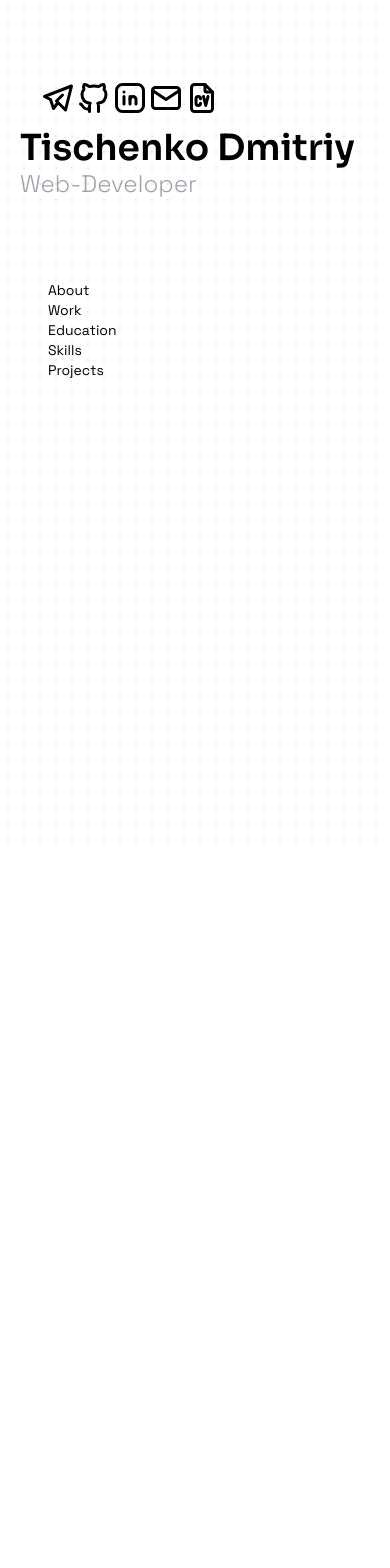
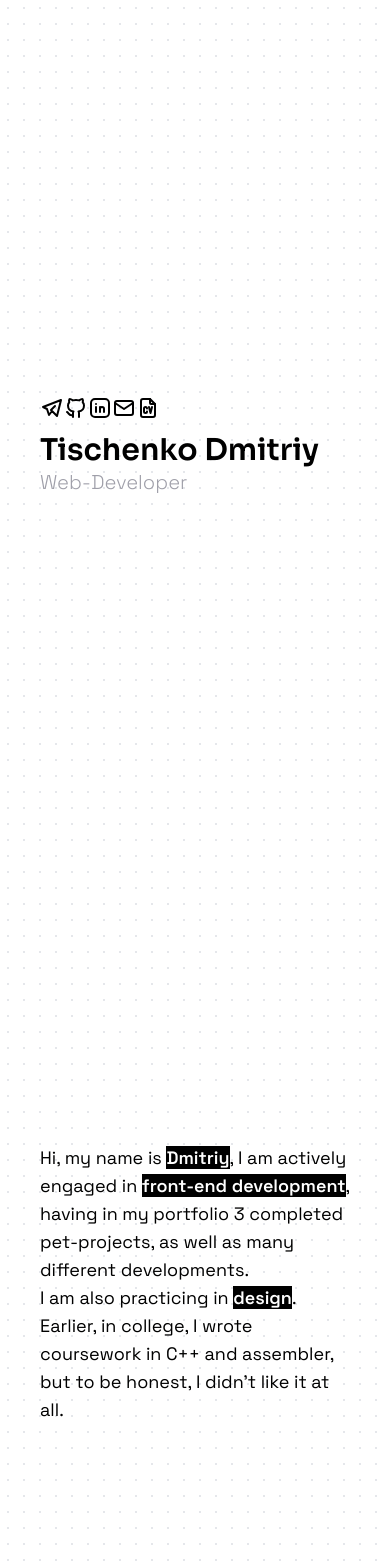
Before and after one commit to Mercelory/portfolio-2.0, a React (Vite) app: page / in a window 390 px wide. Shown: the top 1568 px of the page. Before the commit the page ends 844 px from the top, so only its background shows below. Built offline with nearby package versions, Linux system fonts and the light colour scheme.

Commit message:
responsive for mobile

```diff
--- a/src/App.jsx
+++ b/src/App.jsx
@@ -10,13 +10,13 @@ import About from "./components/About"
 function App() {
   return <>
   <div class="h-full">
-          <div className="grid grid-cols-[600px_1fr] absolute h-screen overflow-hidden w-full bg-[radial-gradient(#e5e7eb_1px,transparent_1px)] [background-size:16px_16px]">
-      <aside className="sticky top-0 h-screen">
+          <div className=" grid gap-20 wrap overflow-y-auto bg-[radial-gradient(#e5e7eb_1px,transparent_1px)] [background-size:16px_16px] md:grid-cols-[300px_1fr] xs:grid-cols-[350px]">
+      <aside className="md:sticky md:top-0 h-screen overflow-y-auto md:block xs:flex xs:justify-center xs:items-center">
       <Main />
       <Navbar />
       </aside>
-      <main className="overflow-y-auto h-screen relative">
-      <section className="mx-auto max-w-[800px]">
+      <main className="md:overflow-y-auto h-screen w-full">
+      <section className="mx-auto max-w-[600px]">
           <h1 className=""> <About /></h1>
         </section>
         <section className="mt-30">
--- a/src/components/About.jsx
+++ b/src/components/About.jsx
@@ -1,10 +1,10 @@
 const About = () => {
   return (
-         <section id = 'About' className="mt-15 relative ml-10 h-[600px] flex justify-center items-center">
-         <p class = 'text-lg'>Hi, my name is <span className="font-semibold">Dmitriy</span>, I am actively engaged in front-end development,
+         <section id = 'About' className="mt-15 relative ml-10 h-[600px] flex justify-center items-center max-w-150">
+         <p class = 'text-lg '>Hi, my name is <span className="font-semibold bg-black text-white">Dmitriy</span>, I am actively engaged in <span className="font-semibold bg-black text-white">front-end development</span>,
          having in my portfolio 3 completed pet-projects,
          as well as many different developments.
-<br className=""/>I am also practicing in design. <br />Earlier, in college, I wrote coursework in C++ and assembler, but to be honest, I didn't like it at all.
+<br className=""/>I am also practicing in <span className="font-semibold bg-black text-white">design</span>. <br />Earlier, in college, I wrote coursework in C++ and assembler, but to be honest, I didn't like it at all.
 
 </p>
         </section>
--- a/src/components/Education.jsx
+++ b/src/components/Education.jsx
@@ -1,8 +1,8 @@
 const Education = () => {
   return (
     <section id = 'Education' className="">
-      <div class="flex justify-center items-center relative h-[600px]">
-        <div className="">
+      <div class="flex justify-center items-center relative h-[600px] max-w-150 mx-auto">
+        <div className="ml-5">
       <span className="text-zinc-300 text-lg">2023</span>
       <div className="relative w-0.5 bg-black h-40 flex justify-center ml-5">
         <div className="absolute top-0 w-5 h-5 bg-white border-2 border-black  rounded-full"></div>
@@ -10,7 +10,7 @@ const Education = () => {
       </div>
       <span className="text-zinc-300 text-lg">2017</span>
     </div>
-    <div className="ml-15">
+    <div className="ml-15 w-150">
             <h1 className="font-semibold text-3xl xs:text-3xl">Computer Engineering (Bachelor's Degree)</h1>
             <h2 className="font-light text-zinc-400 xs:text-lg">KKNAU (Kryvyi Rih College of the National Aviation University)</h2>
             </div>
--- a/src/components/Main.jsx
+++ b/src/components/Main.jsx
@@ -2,17 +2,17 @@ import { TbBrandTelegram, TbBrandGithub, TbBrandLinkedin, TbMail, TbFileCv } fro
 
 const Main = () => {
   return (
-    <section class = 'mb-20'>
-    <div className="">
-    <ul class = 'flex justify-between items-center w-40 m-10 mb-3 mt-20'>
-      <li className="hover:text-zinc-300 hover:transition-transform duration-500 text-4xl md:text-2xl"><a href = '#'><TbBrandTelegram /></a></li>
-      <li className="hover:text-zinc-300 hover:transition-transform duration-500 text-4xl md:text-2xl"><a href = '#'> <TbBrandGithub /></a> </li>
-      <li className="hover:text-zinc-300 hover:transition-transform duration-500 text-4xl md:text-2xl"><a href = '#'> <TbBrandLinkedin /></a> </li>
-      <li className="hover:text-zinc-300 hover:transition-transform duration-500 text-4xl md:text-2xl"><a href = '#'><TbMail /></a> </li>
-      <li className="hover:text-zinc-300 hover:transition-transform duration-500 text-4xl md:text-2xl"><a href = '#'><TbFileCv /></a> </li>
+    <section class = 'md:mb-20 xs:mb-3 xs:w-90'>
+    <div className=" flex flex-wrap xs:ml-5 md:m-0">
+    <ul class = 'flex w-40 m-10 mb-3 mt-20 xs:ml-5 md:ml-10'>
+      <li className="hover:text-zinc-300 hover:transition-transform duration-500 text-4xl md:text-2xl xs:text-2xl"><a href = '#'><TbBrandTelegram /></a></li>
+      <li className="hover:text-zinc-300 hover:transition-transform duration-500 text-4xl md:text-2xl xs:text-2xl"><a href = '#'> <TbBrandGithub /></a> </li>
+      <li className="hover:text-zinc-300 hover:transition-transform duration-500 text-4xl md:text-2xl xs:text-2xl"><a href = '#'> <TbBrandLinkedin /></a> </li>
+      <li className="hover:text-zinc-300 hover:transition-transform duration-500 text-4xl md:text-2xl xs:text-2xl"><a href = '#'><TbMail /></a> </li>
+      <li className="hover:text-zinc-300 hover:transition-transform duration-500 text-4xl md:text-2xl xs:text-2xl"><a href = '#'><TbFileCv /></a> </li>
     </ul>
-      <h1 class = 'text-9xl ml-5 font-sora xs:text-4xl md:text-5xl lg:ml-10 font-semibold'>Tischenko Dmitriy</h1>
-      <h2 class = 'text-zinc-400 ml-5 mb-5 text-2xl md:text-2xl lg:ml-10 font-light'>Web-Developer</h2>
+      <h1 class = 'text-9xl ml-5 font-sora xs:text-3xl md:text-5xl lg:ml-10 font-semibold'>Tischenko Dmitriy</h1>
+      <h2 class = 'text-zinc-400 ml-5 mb-5 text-xl md:text-2xl lg:ml-10 font-light'>Web-Developer</h2>
     </div>
     </section>
   )
--- a/src/components/Navbar.jsx
+++ b/src/components/Navbar.jsx
@@ -1,21 +1,21 @@
 function Navbar() {
   return (
 <nav class = "">
-    <ul class = 'flex flex-col m-10 w-30'>
-      <a href = "#About" class = 'relative group px-2 xs:text-sm sm:mr-3 sm:text-lg lg:text-lg'>
+    <ul class = 'flex-col m-10 w-90 xs:hidden md:flex'>
+      <a href = "#About" class = 'relative group px-2 xs:text-lg sm:mr-3 sm:text-lg lg:text-xl'>
         <span class = 'z-10 relative group-hover:text-white transition-transform duration-500'>About</span>
         <span class = 'z-9 absolute inset-0 bg-black scale-y-0 group-hover:scale-y-100 transition-transform duration-500 origin-bottom'></span></a>
         <a href = "#Work" class = 'relative group px-2  xs:text-sm sm:mr-3 sm:text-lg'>
-        <span class = 'z-10 relative group-hover:text-white transition-transform duration-500 '>Work</span>
+        <span class = 'z-10 relative group-hover:text-white transition-transform duration-500 lg:text-xl'>Work</span>
         <span class = 'z-9 absolute inset-0 bg-black scale-y-0 group-hover:scale-y-100 transition-transform duration-500 origin-bottom'></span></a>
         <a href = "#Education" class = 'relative group px-2  xs:text-sm sm:mr-3 sm:text-lg'>
-        <span class = 'z-10 relative group-hover:text-white transition-transform duration-500 '>Education</span>
+        <span class = 'z-10 relative group-hover:text-white transition-transform duration-500 lg:text-xl'>Education</span>
         <span class = 'z-9 absolute inset-0 bg-black scale-y-0 group-hover:scale-y-100 transition-transform duration-500 origin-bottom'></span></a>
         <a href = "#Skills" class = 'relative group px-2  xs:text-sm sm:mr-3 sm:text-lg'>
-        <span class = 'z-10 relative group-hover:text-white transition-transform duration-500 '>Skills</span>
+        <span class = 'z-10 relative group-hover:text-white transition-transform duration-500 lg:text-xl'>Skills</span>
         <span class = 'z-9 absolute inset-0 bg-black scale-y-0 group-hover:scale-y-100 transition-transform duration-500 origin-bottom'></span></a>
         <a href = "#Projects" class = 'relative group px-2  xs:text-sm sm:mr-3 sm:text-lg'>
-        <span class = 'z-10 relative group-hover:text-white transition-transform duration-500  '>Projects</span>
+        <span class = 'z-10 relative group-hover:text-white transition-transform duration-500  lg:text-xl'>Projects</span>
         <span class = 'z-9 absolute inset-0 bg-black scale-y-0 group-hover:scale-y-100 transition-transform duration-500 origin-bottom'></span></a>
     </ul>
 </nav>
--- a/src/components/Projects.jsx
+++ b/src/components/Projects.jsx
@@ -1,6 +1,6 @@
 const Projects = () => {
   return (
-    <section id = 'Projects' className="h-[600px] flex justify-center items-center">
+    <section id = 'Projects' className="h-screen flex justify-center items-center max-w-150 mx-auto">
     <div class="relative flex justify-center items-center">
     <h1 className="text-4xl">Projects: Soon</h1>
    </div>
--- a/src/components/Skills.jsx
+++ b/src/components/Skills.jsx
@@ -3,7 +3,7 @@ import { TbBrandHtml5, TbBrandCss3, TbBrandTailwind,TbBrandJavascript,TbBrandRea
 const Skills = () => {
       return (
         <section id = 'Skills' className="">
-           <div class="relative flex-col justify-center items-center h-[600px] flex ">
+           <div class="relative flex-col justify-center items-center h-[600px] flex max-w-150 text-center mx-auto">
               <ul className="text-4xl flex flex-wrap items-center justify-center gap-8 w-60">
                 <li className=""> <TbBrandHtml5/> </li>
                 <li className=""> <TbBrandCss3/> </li>
--- a/src/components/Work.jsx
+++ b/src/components/Work.jsx
@@ -1,19 +1,19 @@
 const Work = () => {
   return (
     <section id = 'Work' className="">
-      <div class="flex justify-center items-center relative h-[600px]">
-        <div className="">
-      <span className="text-zinc-300 text-lg -ml-13">current time</span>
-      <div className="relative w-0.5 bg-black h-40 flex justify-center">
+      <div class="flex justify-center items-center relative h-[600px] max-w-150 mx-auto">
+        <div className="ml-5">
+      <span className="text-zinc-300 text-lg text-nowrap">now</span>
+      <div className="relative w-0.5 bg-black h-40 flex justify-center ml-5">
         <div className="absolute bottom-0 w-5 h-5 bg-white border-2 border-black rounded-full"></div>
       </div>
-      <span className="text-zinc-300 text-lg -ml-5">2025</span>
+      <span className="text-zinc-300 text-lg ">2025</span>
     </div>
     <div className="w-150 ml-15">
             <h1 className="font-semibold text-3xl xs:text-3xl">Technical Support Engineer</h1>
             <h2 className="font-light text-zinc-400 xs:text-lg">UniversalBank | 2025 - current time</h2>
             <p className="mt-3">At my current job I work with logs and large databases.</p>
-            <div className="flex w-100 h-12 ">
+            <div className="flex max-w-100 h-12 flex-wrap  items-center">
             <p className="mt-5 border bg-zinc-200 text-white p-1 text-center rounded-lg text-xs mr-3">GrayLog</p>
             <p className="mt-5 border bg-zinc-200 text-white p-1 text-center rounded-lg text-xs mr-3">Postman</p>
             <p className="mt-5 border bg-zinc-200 text-white p-1 text-center rounded-lg text-xs mr-3">DBeaver</p>
```
